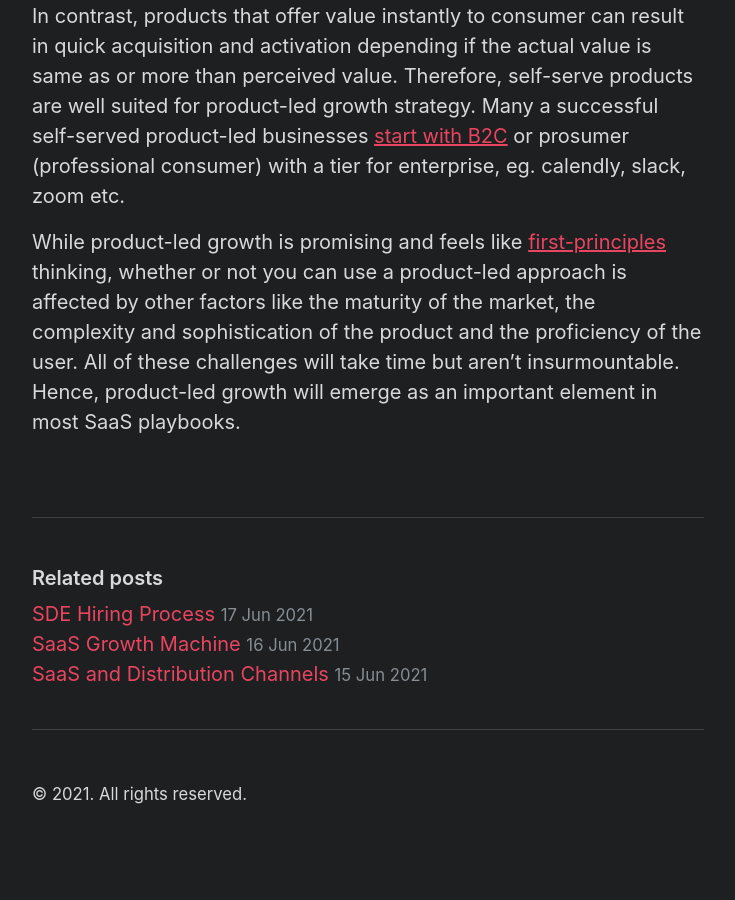
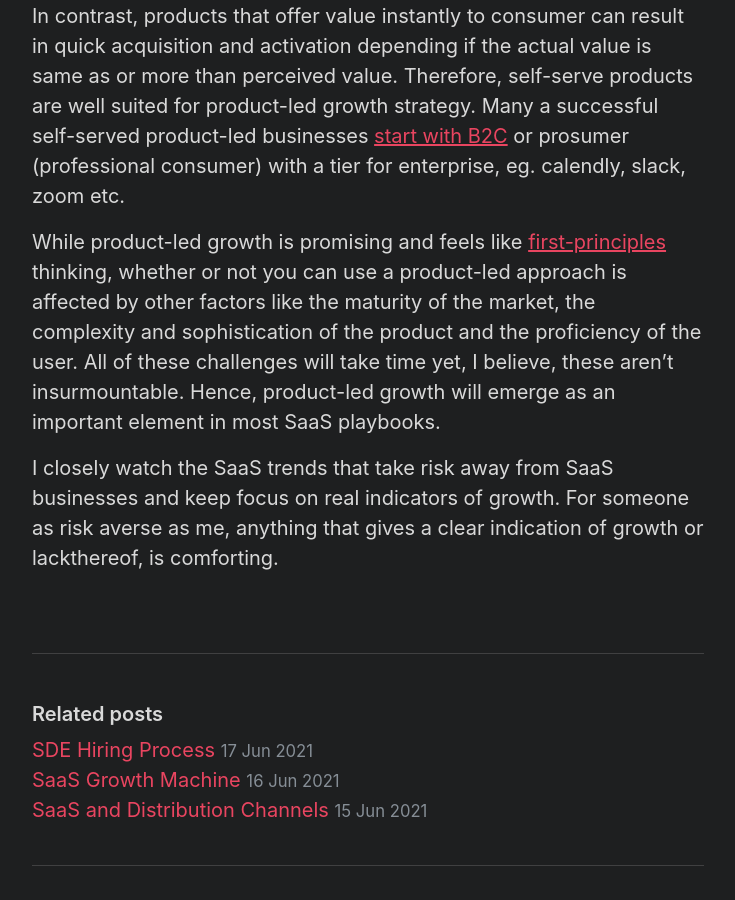
Before and after one commit to ad6190/ad6190.github.io, a Jekyll site: the page built from _posts/2021-06-19-saas-product-led-growth.md, in a window 1280 px wide and 900 px high, scrolled down 1388 px. Shown: the whole window, without its empty margins (272-1007 px from the left). Built offline with Jekyll 4.4.1, drawn with Linux system fonts in a browser that asks for light colours; before the commit the page ends 2244 px from its top, so only the background shows below that.

Commit message:
updated note

```diff
--- a/_posts/2021-06-19-saas-product-led-growth.md
+++ b/_posts/2021-06-19-saas-product-led-growth.md
@@ -14,4 +14,6 @@ Product-led growth (PLG) is a business methodology in which user acquisition, ex
 
 A complete dependence on product for growth also restricts which businesses can be product-led from the beginning. Enterprise products require people-led growth. Acquisition of such products requires sales demo and activation is usually led by customer success. In contrast, products that offer value instantly to consumer can result in quick acquisition and activation depending if the actual value is same as or more than perceived value. Therefore, self-serve products are well suited for product-led growth strategy. Many a successful self-served product-led businesses [start with B2C](https://clearbit.com/resources/reports/product-led-growth-companies#b2b-or-not-2b) or prosumer (professional consumer) with a tier for enterprise, eg. calendly, slack, zoom etc.
 
-While product-led growth is promising and feels like [first-principles](https://fs.blog/2018/04/first-principles/) thinking, whether or not you can use a product-led approach is affected by other factors like the maturity of the market, the complexity and sophistication of the product and the proficiency of the user. All of these challenges will take time but aren't insurmountable. Hence, product-led growth will emerge as an important element in most SaaS playbooks.
+While product-led growth is promising and feels like [first-principles](https://fs.blog/2018/04/first-principles/) thinking, whether or not you can use a product-led approach is affected by other factors like the maturity of the market, the complexity and sophistication of the product and the proficiency of the user. All of these challenges will take time yet, I believe, these aren't insurmountable. Hence, product-led growth will emerge as an important element in most SaaS playbooks.
+
+I closely watch the SaaS trends that take risk away from SaaS businesses and keep focus on real indicators of growth. For someone as risk averse as me, anything that gives a clear indication of growth or lackthereof, is comforting.
```
